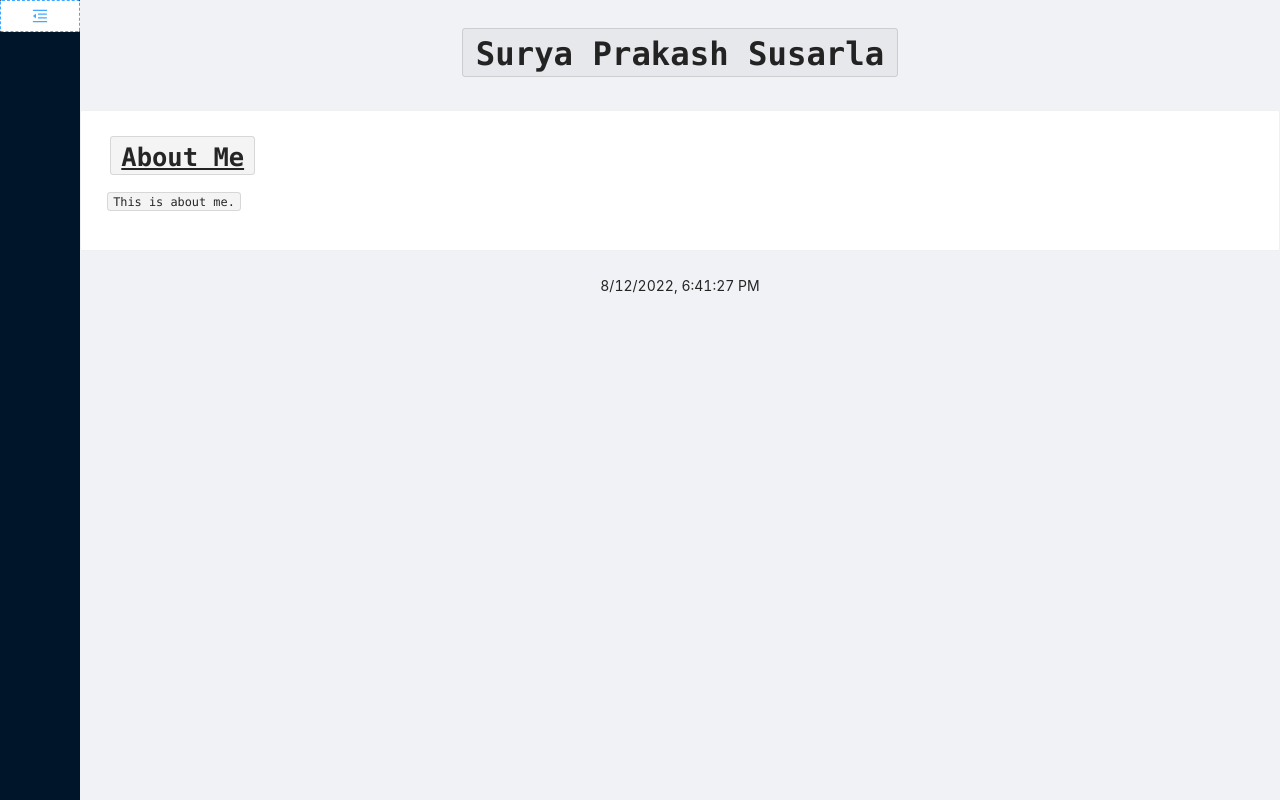
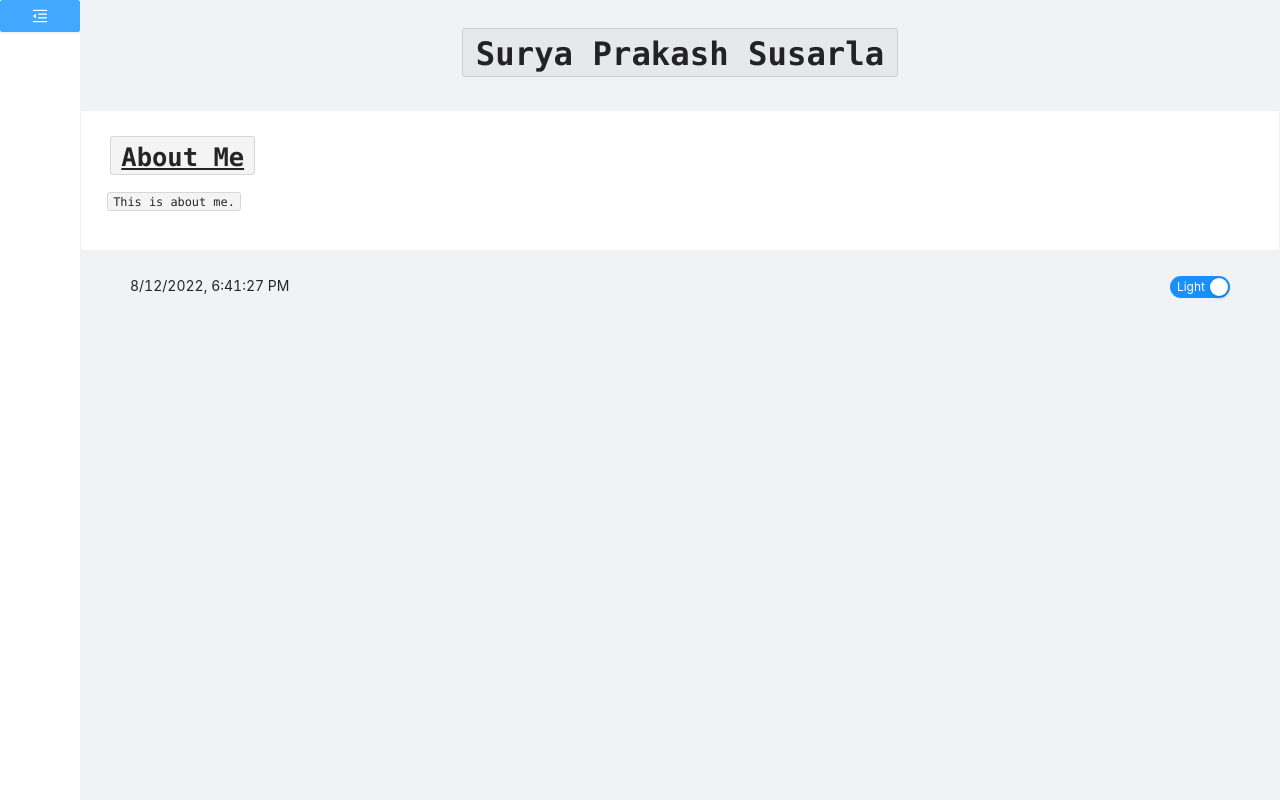
Before and after one commit to surya-prakash-susarla/surya-prakash-susarla.github.io, a React (Create React App) app: page / in a window 1280 px wide. Built offline with nearby package versions, Linux system fonts and the light colour scheme.

Commit message:
restarting dark mode stuff

```diff
--- a/src/root/main.css
+++ b/src/root/main.css
@@ -8,10 +8,30 @@
   text-align: left;
 }
 
-.footer-bar {
-  text-align: center;
-}
-
 .sidebar-button {
   width: 100%;
 }
+
+.footer-bar {
+  display: grid;
+  grid-template-areas:
+    'clock theme';
+}
+
+.clock-grid {
+  grid-area: clock;
+  text-align: start;
+}
+
+.theme-grid {
+  grid-area: theme;
+  text-align: end;
+}
+
+.light-background {
+  background: #f0f2f5
+}
+
+.dark-background {
+  background: #3F3F3F;
+}
--- a/src/root/main.tsx
+++ b/src/root/main.tsx
@@ -1,6 +1,6 @@
 import './main.css';
 import 'animate.css';
-import { Button, Layout, Menu, PageHeader, Typography } from 'antd';
+import { Button, Layout, Menu, PageHeader, Switch, Typography } from 'antd';
 import React, { useState } from 'react';
 import Card from 'antd/lib/card/Card';
 import { MenuFoldOutlined, MenuUnfoldOutlined } from '@ant-design/icons';
@@ -12,28 +12,36 @@ enum PageSelection {
   ContactMePage = 3
 };
 
-interface ContentCardProps {
+interface ThemeInfo {
+  isLightTheme: boolean,
+  toggleTheme: (isLightTheme: boolean) => void
+}
+
+interface ContentCardProps extends ThemeInfo {
   title: string,
   content: string
 };
 
-interface SideMenuProps {
+interface SideMenuProps extends ThemeInfo {
   clickHandler: (pageSelection: PageSelection) => void
 };
 
-interface ContentPageProps {
+interface ContentPageProps extends ThemeInfo {
   pageSelection: PageSelection
 };
 
+interface FooterBarProps extends ThemeInfo { };
+
 const MainComponent: React.FC = () => {
   const [pageSelection, setPageSelection] = useState(PageSelection.AboutMePage);
+  const [lightThemeSelected, setLightThemeSelection] = useState(true);
   return (
     <Layout style={{ minHeight: '100vh' }}>
-      <SideMenu clickHandler={setPageSelection} />
-      <Layout style={{ minHeight: '100vh' }}>
+      <SideMenu clickHandler={setPageSelection} isLightTheme={lightThemeSelected} toggleTheme={setLightThemeSelection} />
+      <Layout className={lightThemeSelected? 'light-background': 'dark-background'} style={{ minHeight: '100vh' }}>
         <TitleBar />
-        <ContentPage pageSelection={pageSelection} />
-        <FooterBar />
+        <ContentPage pageSelection={pageSelection} toggleTheme={setLightThemeSelection} isLightTheme={lightThemeSelected} />
+        <FooterBar toggleTheme={setLightThemeSelection} isLightTheme={lightThemeSelected} />
       </Layout>
     </Layout>
   );
@@ -43,7 +51,8 @@ const SideMenu: React.FC<SideMenuProps> = (props: SideMenuProps) => {
   const [collapsed, setCollapsed] = useState(false);
   let toggleCollapsed = (): void => { setCollapsed(!collapsed) };
   let menu: JSX.Element = (
-    <Menu defaultSelectedKeys={['1']} mode={'inline'} inlineCollapsed={true} className={'animate__animated animate__fadeInDown'}>
+    <Menu defaultSelectedKeys={['1']} mode={'inline'} inlineCollapsed={true}
+      theme={props.isLightTheme ? 'light' : 'dark'} className={'animate__animated animate__fadeInDown'}>
       <Menu.Item key={'1'} onClick={() => { props.clickHandler(PageSelection.AboutMePage) }}>
         About Me
       </Menu.Item>
@@ -61,9 +70,10 @@ const SideMenu: React.FC<SideMenuProps> = (props: SideMenuProps) => {
     <Sider
       collapsed={collapsed}
       breakpoint={'xl'}
+      theme={props.isLightTheme ? 'light' : 'dark'}
       onBreakpoint={toggleCollapsed}>
       <Button
-        type='dashed'
+        type={'primary'}
         onClick={toggleCollapsed}
         icon={collapsed ? <MenuUnfoldOutlined /> : <MenuFoldOutlined />}
         className={'sidebar-button'} />
@@ -76,7 +86,7 @@ const SideMenu: React.FC<SideMenuProps> = (props: SideMenuProps) => {
 
 const TitleBar: React.FC = () => {
   return (
-    <PageHeader className='header-text animate__animated animate__fadeInUp'>
+    <PageHeader className='header-text animate__animated animate__fadeInUp' ghost={true}>
       <Typography.Title code={true} level={1} >
         Surya Prakash Susarla
       </Typography.Title>
@@ -87,11 +97,11 @@ const TitleBar: React.FC = () => {
 const ContentPage: React.FC<ContentPageProps> = (props: ContentPageProps) => {
   switch (props.pageSelection) {
     case PageSelection.AboutMePage:
-      return <ContentCard title='About Me' content='This is about me.' />
+      return <ContentCard title='About Me' content='This is about me.' {...props} />
     case PageSelection.ResumePage:
-      return <ContentCard title='Resume' content='Resume page.' />
+      return <ContentCard title='Resume' content='Resume page.' {...props} />
     case PageSelection.ContactMePage:
-      return <ContentCard title='Contact Me' content='Contact me page.' />
+      return <ContentCard title='Contact Me' content='Contact me page.' {...props} />
     default:
       return null;
   }
@@ -99,7 +109,7 @@ const ContentPage: React.FC<ContentPageProps> = (props: ContentPageProps) => {
 
 const ContentCard: React.FC<ContentCardProps> = (props: ContentCardProps) => {
   return (
-    <Card>
+    <Card className=''>
       <Typography.Title code={true} underline={true} level={2} className='content-card-title'>
         {props.title}
       </Typography.Title>
@@ -110,7 +120,7 @@ const ContentCard: React.FC<ContentCardProps> = (props: ContentCardProps) => {
   );
 }
 
-const FooterBar: React.FC = () => {
+const FooterBar: React.FC<FooterBarProps> = (props: FooterBarProps) => {
   const [time, setTime] = React.useState('');
 
   React.useEffect(() => {
@@ -125,7 +135,13 @@ const FooterBar: React.FC = () => {
 
   return (
     <Footer className='footer-bar'>
-      {time}
+      <span className='clock-grid'> {time} </span>
+      <div className='theme-grid'>
+        <Switch
+          checkedChildren={'Light'} unCheckedChildren={'Dark'}
+          defaultChecked={true}
+          onChange={() => { props.toggleTheme(!props.isLightTheme) }} />
+      </div>
     </Footer>
   );
 }
```
